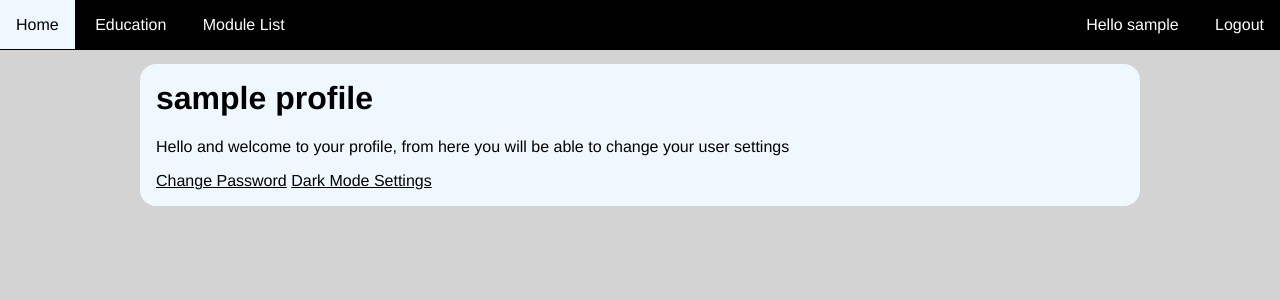
After one commit to timothyf1/cmt120-flask, a Flask app: page /auth/profile in a window 1280 px wide. The commit adds this page. Shown: the top 300 px of the page. Run offline with Flask 3, Linux system fonts and the light colour scheme; the visitor is signed in with stand-in values (Sample User, id 1).

Commit message:
Added simple profile page to change user settings. - Added ability for user to override dark mode setting

```diff
--- a/portfolio/auth/auth.py
+++ b/portfolio/auth/auth.py
@@ -1,7 +1,7 @@
 from flask import Blueprint, render_template, request, url_for, redirect, flash
 from flask_login import login_required, logout_user, current_user, login_user
 from portfolio import db, login_manager
-from portfolio.auth.forms import Login_form, Signup_form, Change_password
+from portfolio.auth.forms import Login_form, Signup_form, Change_password, Dark_mode
 from portfolio.models import User
 
 bp_auth = Blueprint('bp_auth', __name__, template_folder='templates', static_folder='static')
@@ -60,6 +60,21 @@ def change_password():
         form.current_password.errors = ['Password Incorrect']
     return render_template('changepassword.html', title='Change Password', form=form)
 
+@bp_auth.route('/darkmode', methods=['GET', 'POST'])
+@login_required
+def dark_mode_setting():
+    form = Dark_mode()
+    if form.validate_on_submit():
+        current_user.dark_mode = form.pref.data
+        db.session.commit()
+        return redirect(url_for('bp_auth.user_profile'))
+    return render_template('darkmode.html', title='Change Dark Mode Setting', form=form)
+
+@bp_auth.route('/profile')
+@login_required
+def user_profile():
+    return render_template('profile.html', title='Profile')
+
 @login_manager.user_loader
 def load_user(user_id):
     if user_id is None:
--- a/portfolio/auth/forms.py
+++ b/portfolio/auth/forms.py
@@ -1,5 +1,5 @@
 from flask_wtf import FlaskForm
-from wtforms import StringField, PasswordField, SubmitField
+from wtforms import StringField, PasswordField, SubmitField, RadioField
 from wtforms.validators import DataRequired, EqualTo, Length
 
 class Signup_form(FlaskForm):
@@ -18,3 +18,7 @@ class Change_password(FlaskForm):
     new_password = PasswordField('New Password', validators=[DataRequired(), Length(min=8, message="Passwords must be atleast 8 characters")])
     confirm_new_password = PasswordField('Confirm New Password', validators=[DataRequired(), EqualTo('new_password', message="Passwords do not match")])
     submit = SubmitField('Change Password')
+
+class Dark_mode(FlaskForm):
+    submit = SubmitField('Apply')
+    pref = RadioField('Select dark mode preference', choices=[(0, 'System'), (1, 'Light'), (2, 'Dark')], default=0)
--- /dev/null
+++ b/portfolio/auth/templates/profile.html
@@ -0,0 +1,10 @@
+{% extends "content.html" %}
+{% block content %}
+<h1>{{ current_user.username }} profile</h1>
+
+<p>Hello and welcome to your profile, from here you will be able to change your user settings</p>
+
+<a href="{{ url_for('bp_auth.change_password') }}">Change Password</a>
+<a href="{{ url_for('bp_auth.dark_mode_setting') }}">Dark Mode Settings</a>
+
+{% endblock content %}
--- a/portfolio/models.py
+++ b/portfolio/models.py
@@ -13,6 +13,7 @@ class User(UserMixin, db.Model):
     last_login = db.Column(db.DateTime)
 
     is_active = db.Column(db.Boolean, default=True)
+    dark_mode = db.Column(db.Integer, default=0)
 
     def set_password(self, password):
         self.password = generate_password_hash(password)
--- a/portfolio/static/colours.css
+++ b/portfolio/static/colours.css
@@ -1,65 +1,10 @@
-body {
-    --background-color: lightgray;
-    --text-color: #000000;
-}
+@import url("light.css");
 
-div {
-    --content-bg-color: aliceblue;
-}
-
-input {
-    --inp-bg-color: #fffff0;
-    --inp-border-color: lightgray;
-    --inp-text-color: #000000;
-}
-
-input[type=submit] {
-    --sub-bg-color: #f0f0f0;
-    --sub-text-color: #000000;
-}
-
-input:hover {
-    --inp-hover-border-color: black;
-    --sub-hover-bg-color: #fffff0;
-}
-
-.alert {
-    --alert-bg-color: #ffd1d1;
-    --alert-text-color: #6e0000;
-}
-
-@media (prefers-color-scheme: dark) {
-    body {
-        --background-color: #333333;
-        --text-color: #FFFFFF;
-    }
-
-    div {
-        --content-bg-color: #111111;
-    }
-
-    a {
-        --link-color: #ffff77;
-    }
-
-    input {
-        --inp-bg-color: #333333;
-        --inp-border-color: aliceblue;
-        --inp-text-color: #FFFFFF;
-    }
-
-    input[type=submit] {
-        --sub-bg-color: #999999;
-        --sub-text-color: #000000;
-    }
-
-    input:hover {
-        --inp-hover-border-color: #ffff77;
-        --sub-hover-bg-color: aliceblue;
-    }
-
-    .alert {
-        --alert-bg-color: #6e0000;
-        --alert-text-color: #FFFFFF;
-    }
-}
+/*
+Import a file depending on media query
+This code was adapted from Stack Overflow post by Drew Altukhov 2013-09-05
+accessed on 2022-12-31
+https://stackoverflow.com/a/18636027/
+*/
+@import url("dark.css") (prefers-color-scheme: dark)
+/* end of referenced code */
--- /dev/null
+++ b/portfolio/static/dark.css
@@ -0,0 +1,33 @@
+body {
+    --background-color: #333333;
+    --text-color: #FFFFFF;
+}
+
+div {
+    --content-bg-color: #111111;
+}
+
+a {
+    --link-color: #ffff77;
+}
+
+input {
+    --inp-bg-color: #333333;
+    --inp-border-color: aliceblue;
+    --inp-text-color: #FFFFFF;
+}
+
+input[type=submit] {
+    --sub-bg-color: #999999;
+    --sub-text-color: #000000;
+}
+
+input:hover {
+    --inp-hover-border-color: #ffff77;
+    --sub-hover-bg-color: aliceblue;
+}
+
+.alert {
+    --alert-bg-color: #6e0000;
+    --alert-text-color: #FFFFFF;
+}
--- /dev/null
+++ b/portfolio/static/light.css
@@ -0,0 +1,29 @@
+body {
+    --background-color: lightgray;
+    --text-color: #000000;
+}
+
+div {
+    --content-bg-color: aliceblue;
+}
+
+input {
+    --inp-bg-color: #fffff0;
+    --inp-border-color: lightgray;
+    --inp-text-color: #000000;
+}
+
+input[type=submit] {
+    --sub-bg-color: #f0f0f0;
+    --sub-text-color: #000000;
+}
+
+input:hover {
+    --inp-hover-border-color: black;
+    --sub-hover-bg-color: #fffff0;
+}
+
+.alert {
+    --alert-bg-color: #ffd1d1;
+    --alert-text-color: #6e0000;
+}
--- a/portfolio/templates/layout.html
+++ b/portfolio/templates/layout.html
@@ -7,7 +7,14 @@
 
     <link rel=stylesheet type=text/css href="{{ url_for('static',filename='style.css') }}">
     <link rel=stylesheet type=text/css href="{{ url_for('static',filename='nav.css') }}">
+
+    {% if current_user.dark_mode == 1 %}
+    <link rel=stylesheet type=text/css href="{{ url_for('static',filename='light.css') }}">
+    {% elif current_user.dark_mode == 2 %}
+    <link rel=stylesheet type=text/css href="{{ url_for('static',filename='dark.css') }}">
+    {% else %}
     <link rel=stylesheet type=text/css href="{{ url_for('static',filename='colours.css') }}">
+    {% endif %}
 
     {% block head %}
     {% endblock %}
@@ -24,8 +31,8 @@
             </nav>
             <nav class="user-nav">
                 {% if current_user.is_authenticated %}
-                <span>Hello {{ current_user.username }}</span>
-                <a href="{{ url_for('bp_auth.change_password') }}">Change Password</a>
+                <a href="{{ url_for('bp_auth.user_profile') }}">Hello {{ current_user.username }}</a>
+                <!-- <a href="{{ url_for('bp_auth.change_password') }}">Change Password</a> -->
                 <a href="{{ url_for('bp_auth.logout') }}">Logout</a>
                 {% else %}
                 <!-- <a href="{{ url_for('bp_auth.signup') }}">Sign Up</a> -->
```
Also changed, not shown: portfolio/auth/templates/darkmode.html (added, +24 -0 lines).
